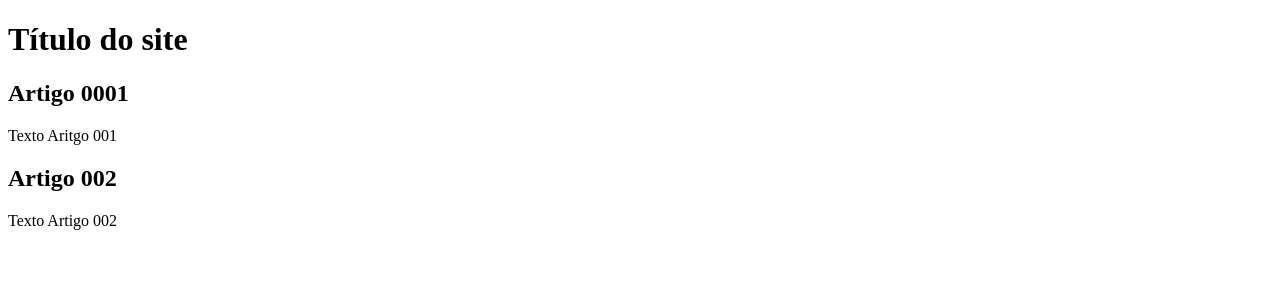
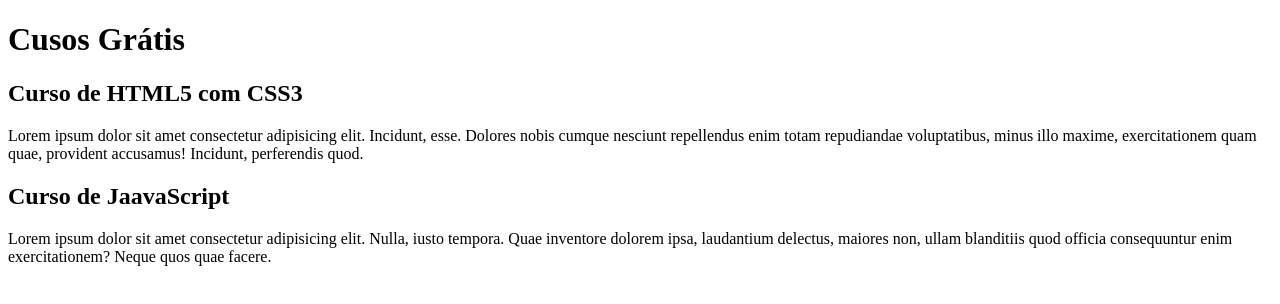
Before and after one commit to DiiegoAndrade1/projeto_site, a plain HTML site: page index.html in a window 1280 px wide. Drawn offline with Linux system fonts and the light colour scheme.

Commit message:
comecei a escrever conteúdo

```diff
--- a/index.html
+++ b/index.html
@@ -8,15 +8,15 @@
 <body>
     <main>
         <header>
-            <h1>Título do site</h1>
+            <h1>Cusos Grátis</h1>
         </header>
         <article>
-            <h2>Artigo 0001</h2>
-            <p>Texto Aritgo 001</p>
+            <h2>Curso de HTML5 com CSS3</h2>
+            <p>Lorem ipsum dolor sit amet consectetur adipisicing elit. Incidunt, esse. Dolores nobis cumque nesciunt repellendus enim totam repudiandae voluptatibus, minus illo maxime, exercitationem quam quae, provident accusamus! Incidunt, perferendis quod.</p>
         </article>
         <article>
-            <h2>Artigo 002</h2>
-            <p>Texto Artigo 002</p>
+            <h2>Curso de JaavaScript</h2>
+            <p>Lorem ipsum dolor sit amet consectetur adipisicing elit. Nulla, iusto tempora. Quae inventore dolorem ipsa, laudantium delectus, maiores non, ullam blanditiis quod officia consequuntur enim exercitationem? Neque quos quae facere.</p>
         </article>
     </main>
 </body>
```
